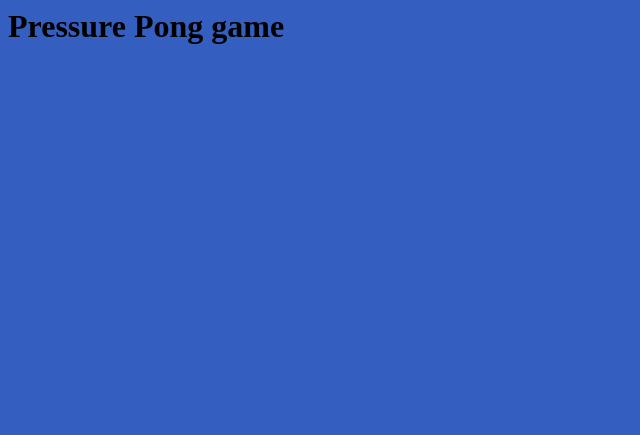
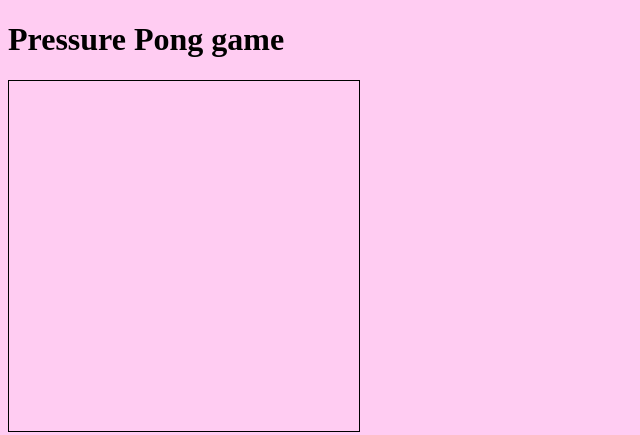
Before and after one commit to reeddunkle/Speed_Pong, a website built with webpack: page index.html in a window 1280 px wide. Shown: the whole page, without its empty margins (0-640 px from the left). Built offline with nearby package versions, Linux system fonts and the light colour scheme.

Commit message:
Added canvas. Bug with drawing reactable on canvas. Can't get it to display, but when we add the raw JS5 in html it works.

```diff
--- a/index.html
+++ b/index.html
@@ -1,12 +1,13 @@
-<!DOCTYPE>
+<!DOCTYPE html>
 <html>
     <head>
+        <meta charset="utf-8"/>
         <link rel="stylesheet" type="text/css" href="style.css">
         <title>Pressure Pong</title>
     </head>
     <body>
         <h1>Pressure Pong game</h1>
-
-    <script type="text/javascript" src="bundle.js"></script>
+        <canvas id="gameWindow" width="350" height="350"></canvas>
+        <script type="text/javascript" src="bundle.js"></script>
     </body>
 </html>
--- a/package.json
+++ b/package.json
@@ -43,5 +43,8 @@
     "ignore": [
       "karma.conf.js"
     ]
+  },
+  "browser": {
+    "canvas": true
   }
 }
--- a/src/index.js
+++ b/src/index.js
@@ -1,3 +1,2 @@
-import {add} from './js/basic.js'
-
-console.log(add(4, 3))
+import {draw} from './js/basic.js'
+window.onload = draw
--- a/src/js/basic.js
+++ b/src/js/basic.js
@@ -1,2 +1,11 @@
 
-export const add = (a, b) => a + b
+export const draw = () => {
+  var canvas = document.getElementById('gameWindow')
+  var context = canvas.getContext('2d')
+
+  context.fillStyle = 'green'
+  context.fillRect = (150, 150, 100, 100)
+  console.log(canvas)
+  console.log(context)
+  console.log('hello')
+}
--- a/style.css
+++ b/style.css
@@ -1,3 +1,7 @@
 body {
-  background-color: #345Fc1;
+  background-color: #ffccf2;
 }
+
+canvas {
+  border: 1px solid black;
+}
```
